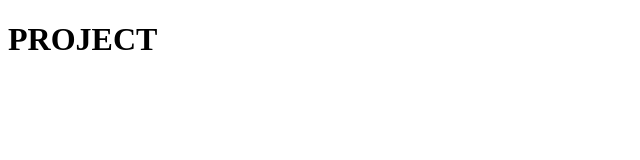
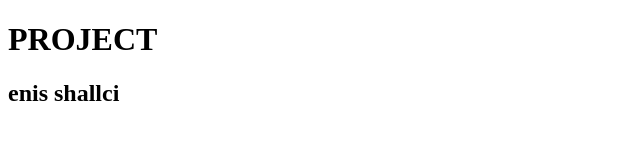
Before and after one commit to enisshallci/INT20_21_Gr33, a plain HTML site: page index.html in a window 1280 px wide. Shown: the whole page, without its empty margins (0-640 px from the left). Drawn offline with Linux system fonts and the light colour scheme.

Commit message:
new commits

```diff
--- a/index.html
+++ b/index.html
@@ -8,5 +8,6 @@
 </head>
 <body>
     <h1>PROJECT</h1>
+    <h2>enis shallci</h2>
 </body>
 </html>
```
